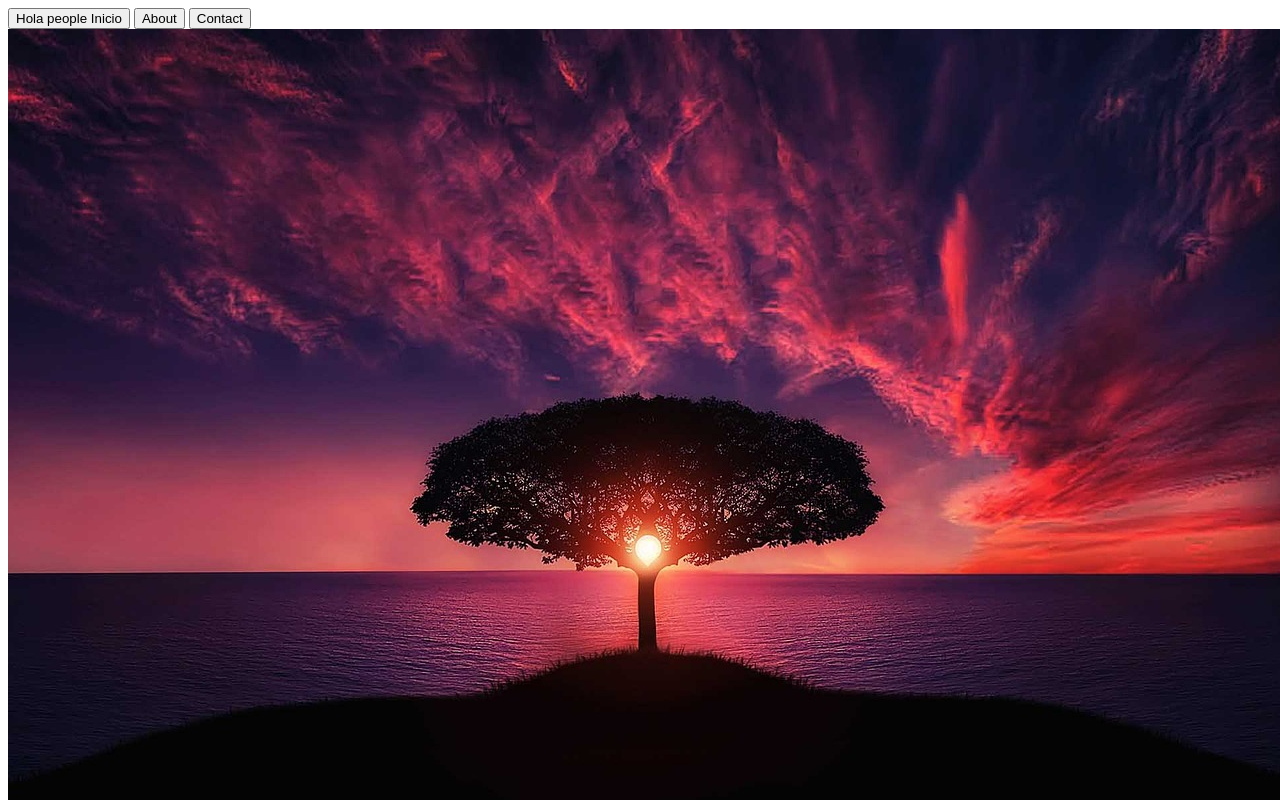
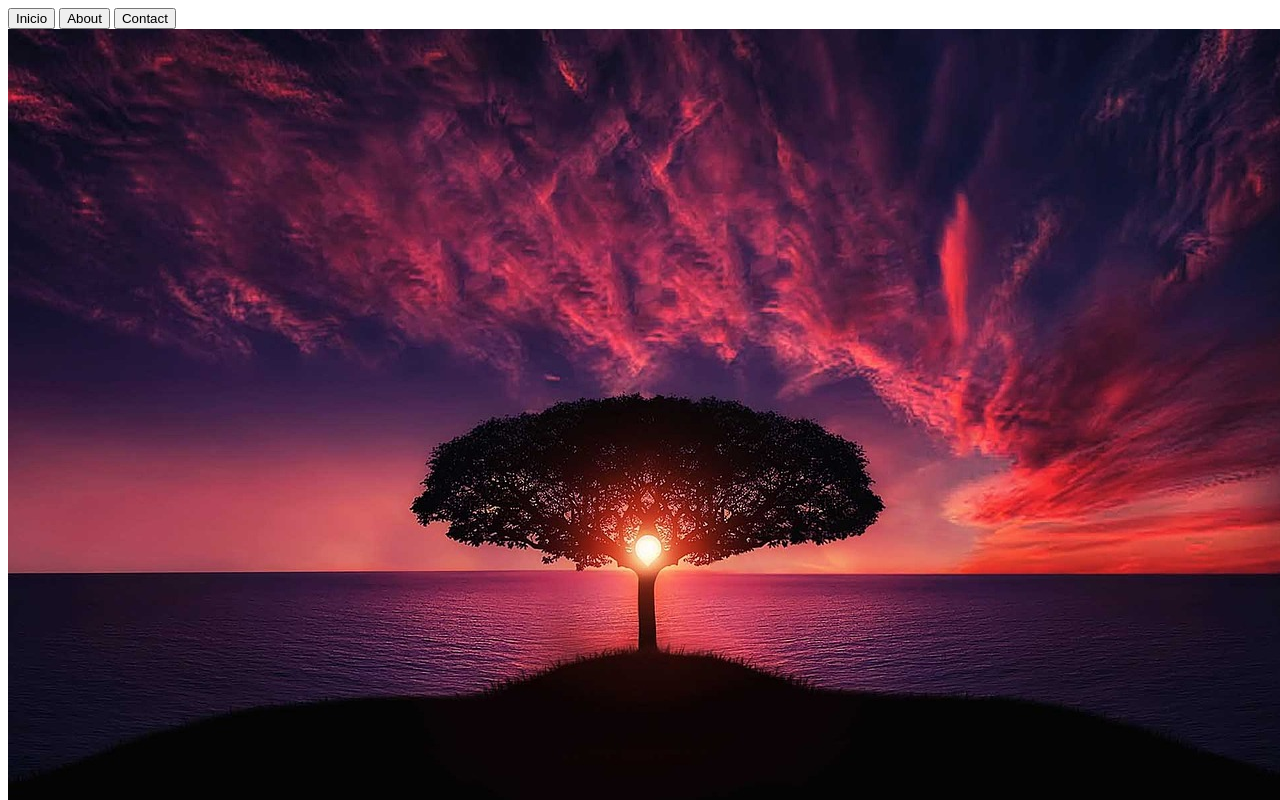
Before and after one commit to Camila1325/Pagina-Web-2023-1, a plain HTML site: page index.html in a window 1280 px wide. Shown: the top 800 px of the page. Drawn offline with Linux system fonts and the light colour scheme.

Commit message:
Se restauro botón inicio

```diff
--- a/index.html
+++ b/index.html
@@ -10,7 +10,7 @@
 
 <body>
      <nav>
-        <button>Hola people Inicio</button>
+        <button>Inicio</button>
         <button>About</button>
         <button>Contact</button>
      </nav>
```
